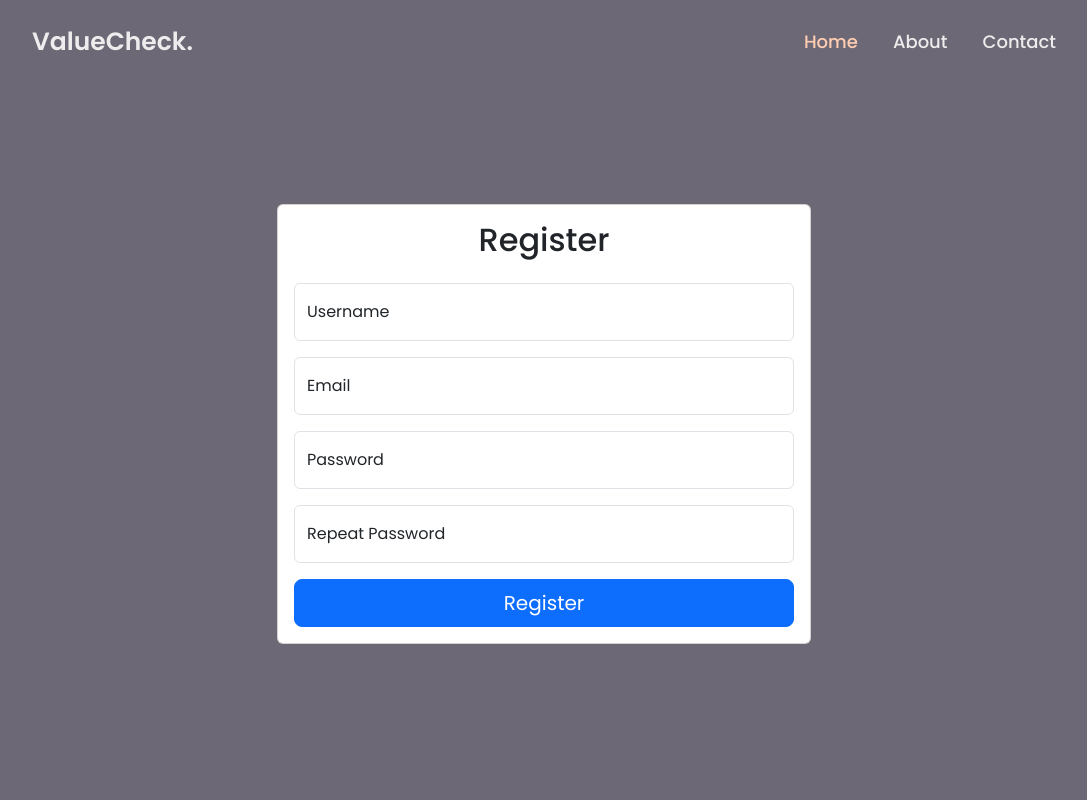
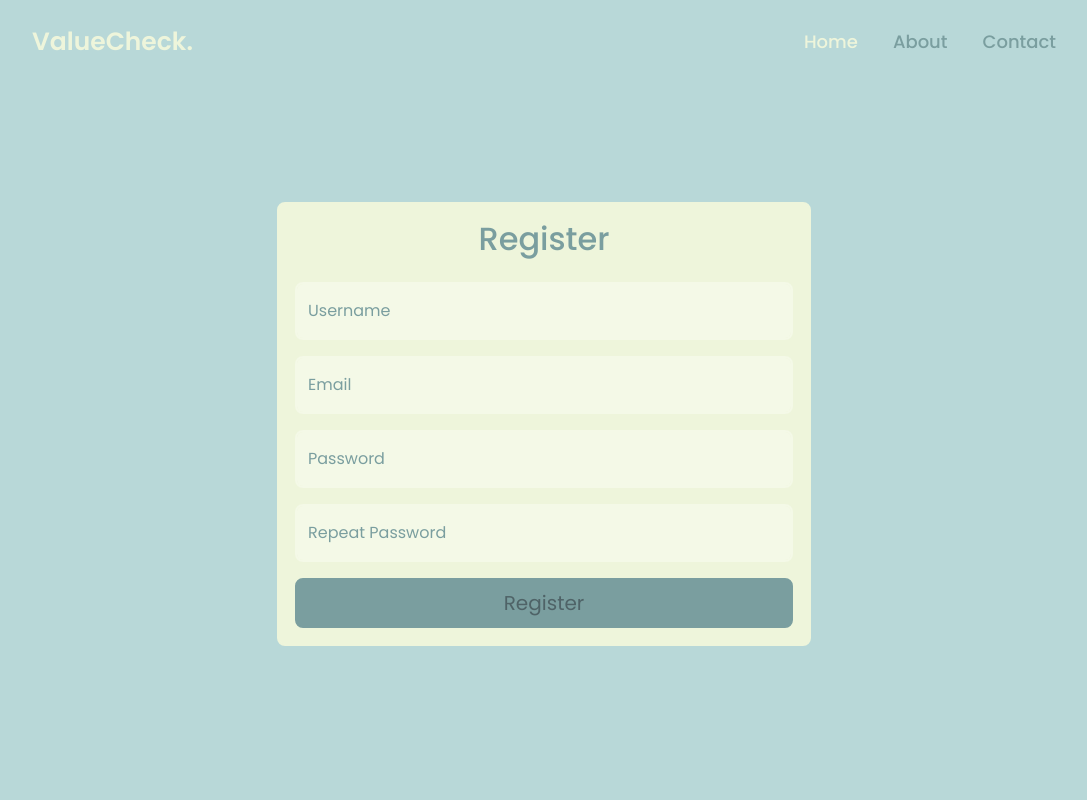
Before and after one commit to OllieForrest/GroupProject, a Flask app: page /register in a window 1280 px wide. Shown: the whole page, without its empty margins (96-1183 px from the left). Run offline with Flask 3, Linux system fonts and the light colour scheme.

Commit message:
changed some colours and styling to make the page look a bit better and forms more cohesive. Added form styling to the base.html so all forms will have the same vibe

```diff
--- a/app/templates/500.html
+++ b/app/templates/500.html
@@ -5,8 +5,8 @@
     .error-content {
         margin-top: 100px; /* Adjust this value to ensure proper spacing below the navbar */
         padding: 20px;
-        background-color: #ffffff; /* Choose a suitable background color */
-        color: #000000; /* Choose a suitable text color */
+        background-color: #B8D8D8; /* Choose a suitable background color */
+        color: #4f6367; /* Choose a suitable text color */
         border-radius: 5px;
     }
 
--- a/app/templates/base.html
+++ b/app/templates/base.html
@@ -23,7 +23,7 @@
         }
 
         body {
-            background: #6d6875;
+            background: #b8d8d8;
             color: ededed;
 
         }
@@ -44,14 +44,14 @@
 
         .logo{
             font-size: 25px;
-            color: #ededed;
+            color: #EEF5DB;
             text-decoration: none;
             font-weight: 600;
         }
 
         .navbar a {
             font-size: 18px;
-            color: #ededed;
+            color: #7A9E9F;
             text-decoration: none;
             font-weight: 500;
             margin-left: 35px;
@@ -60,10 +60,40 @@
 
         .navbar a:hover,
         .navbar a.active {
-            color: #FFCDB2;
+            color: #EEF5DB;
 
         }
-      </style>
+
+        .card {
+            background-color: #EEF5DB;
+            color: #7A9E9F;
+            border: 2px solid #EEF5DB;
+            border-radius: 8px;
+        }
+
+        .form-control {
+            background-color: #f4f9e7;
+            border: 2px solid #f4f9e7;
+            border-radius: 8px;
+        }
+
+        .btn {
+            background-color: #7A9E9F;
+            border: 2px solid #7A9E9F;
+            color: #4F6367;
+
+        }
+        .btn:hover {
+            background-color: #b8d8d8;
+            border: 2px solid #b8d8d8;
+            color: #4F6367
+        }
+
+        a {
+            color: #4f6367;
+            text-decoration: none;
+        }
+    </style>
 </head>
 <body>
     <header class="header">
--- a/app/templates/login.html
+++ b/app/templates/login.html
@@ -1,6 +1,7 @@
 {% extends "base.html" %}
 
 {% block content %}
+
 <div class="container">
     <div class="row justify-content-center align-items-center" style="min-height: 100vh;">
         <div class="col-md-6">
```
Also changed, not shown: app/templates/landingpage.html (+24 -17 lines), 5 other files.
